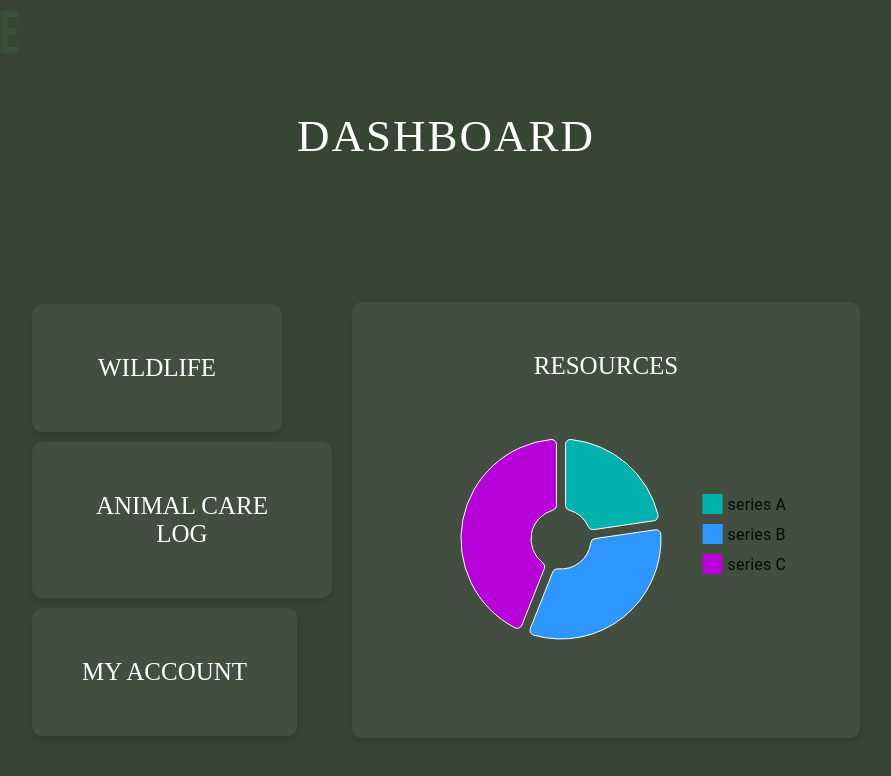
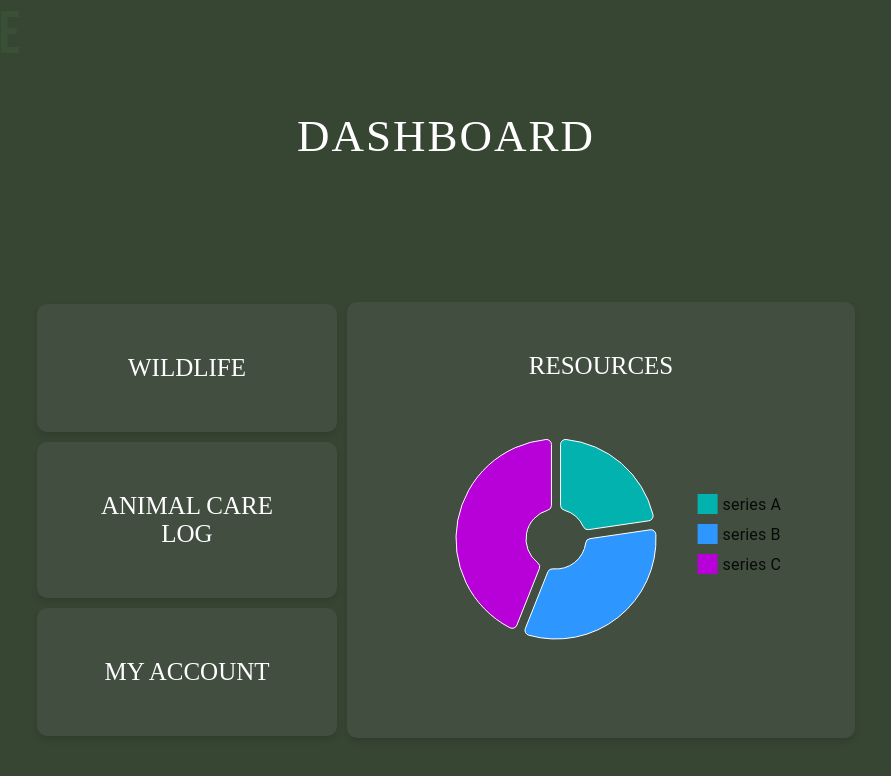
Before and after one commit to fdanctl/wildscape, a React (Create React App) app in the folder Grupo-1-Hackathon/client/: page /dashboard in a window 1280 px wide. Shown: the top 776 px of the page, without its empty margins (194-1085 px from the left). Built offline with nearby package versions, Linux system fonts and the light colour scheme; a web font is replaced by a local one.

Commit message:
/Dashboard update 3

```diff
--- a/Grupo-1-Hackathon/client/src/components/Card/styles.module.css
+++ b/Grupo-1-Hackathon/client/src/components/Card/styles.module.css
@@ -1,5 +1,4 @@
 .cardContainer {
-  display: flex;
   justify-content: space-between;
   align-items: center;
   width: 100%;
--- a/Grupo-1-Hackathon/client/src/pages/Dashboard/index.jsx
+++ b/Grupo-1-Hackathon/client/src/pages/Dashboard/index.jsx
@@ -15,15 +15,21 @@ const Dashboard = () => {
             <h1 className={styles.title}>DASHBOARD</h1>
             <div className={styles.board}>
                 <div className={styles.nav}>
+                    <Link to={"/wildlife"}>
                     <Card title="WILDLIFE">
-                        <button className={styles.navButton}>WILDLIFE</button>
+                        WILDLIFE
                     </Card>
+                    </Link>
+                    <Link to={"/animalcarelog"}>
                     <Card title="ANIMAL CARE LOG">
-                        <button className={styles.navButton}>ANIMAL CARE LOG</button>
+                        ANIMAL CARE LOG
                     </Card>
+                    </Link>
+                    <Link to={"/myaccount"}>
                     <Card title="MY ACCOUNT">
-                        <button className={styles.navButton}>MY ACCOUNT</button>
+                        MY ACCOUNT
                     </Card>
+                    </Link>
                 </div>
                 <Link to={"/resources"}>
                     <Card title="RESOURCES" content={<PieChart />}>
--- a/Grupo-1-Hackathon/client/src/pages/Dashboard/styles.module.css
+++ b/Grupo-1-Hackathon/client/src/pages/Dashboard/styles.module.css
@@ -15,7 +15,7 @@
   color: white;
   height: 100vh;
   padding: 20px;
-  gap: 20px;
+  gap: 10px;
   margin: 100px;
 }
 
@@ -43,25 +43,6 @@
   width: 300px; /* Adjust width as needed */
 }
 
-.navButton {
-  background-color: #829b7b; /* Match the theme color */
-  color: white;
-  padding: 10px;
-  border: none;
-  border-radius: 5px;
-  cursor: pointer;
-  font-size: 18px;
-  width: 100%;
-  text-align: left;
-  padding-left: 20px; /* Indent text for better readability */
-  min-height: 160px;
-  text-align-last: center;
-}
-
-.navButton:hover {
-  background-color: #506c3b; /* Darken on hover */
-}
-
 .resources {
   display: flex;
   flex-direction: column;
```
